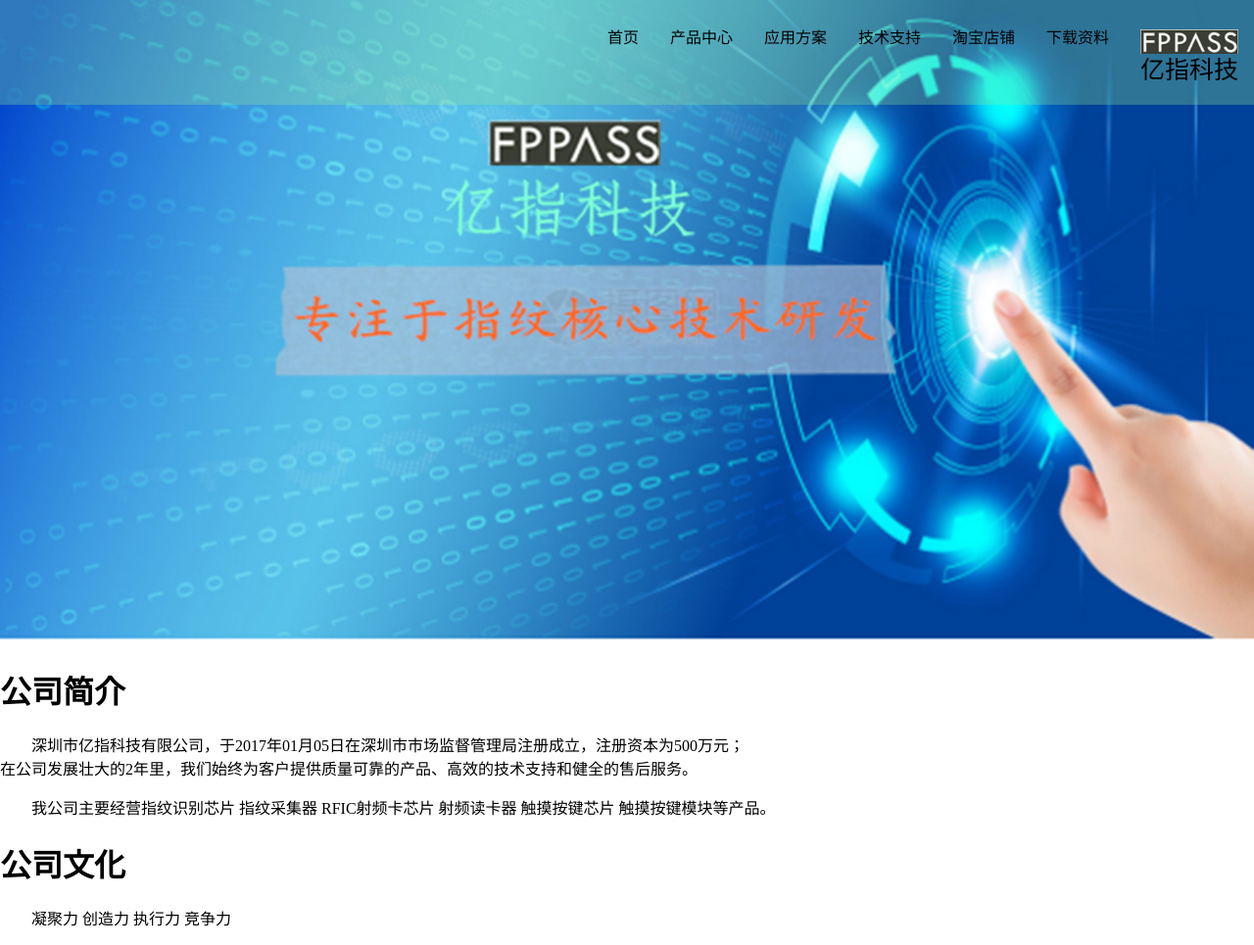
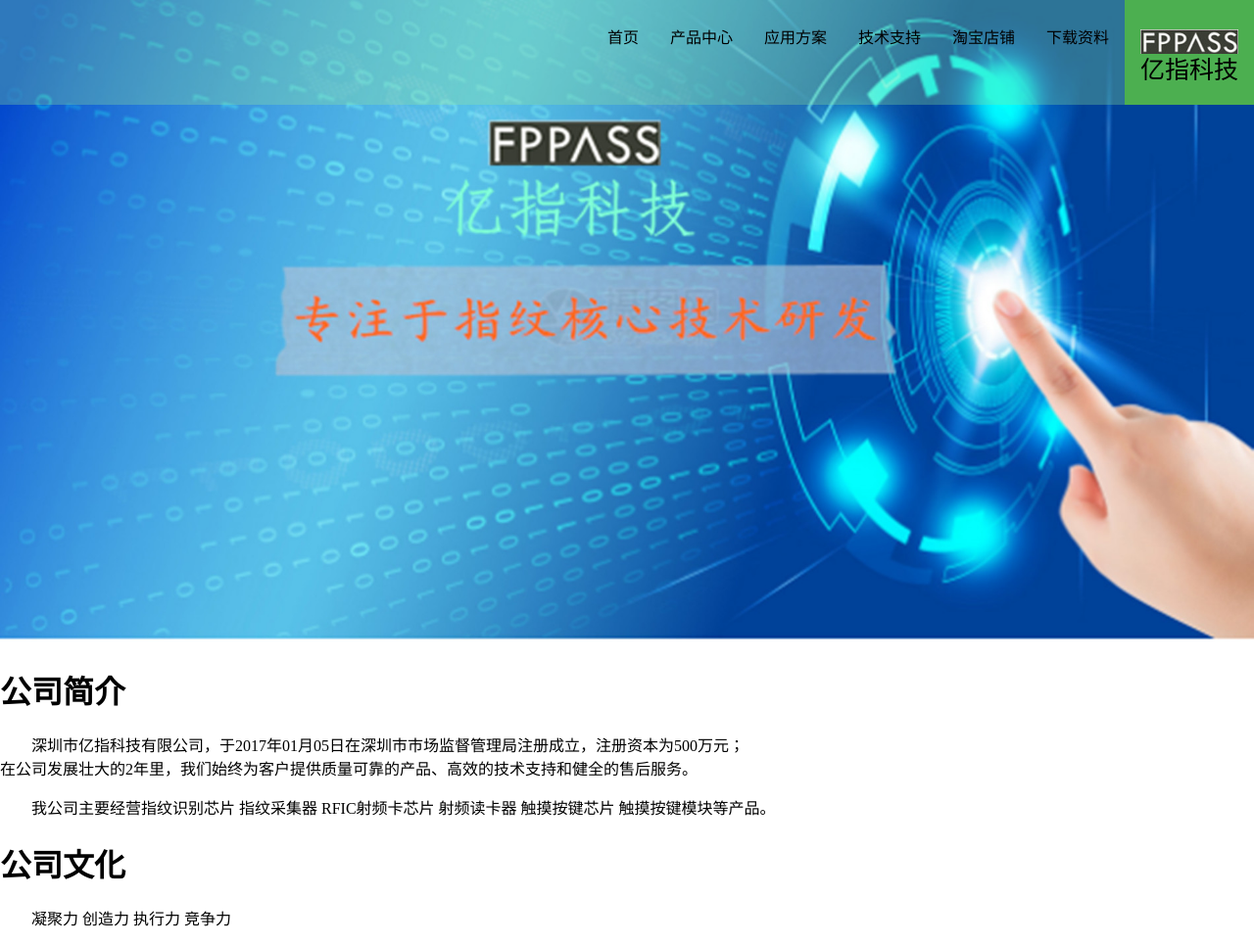
Before and after one commit to easyfp/easyfp.github.io, a Jekyll site: the page about.html, which Jekyll copies as it is, in a window 1280 px wide and 965 px high. Shown: the whole window at 98% size. Built offline with Jekyll 4.4.1, drawn with Linux system fonts in a browser that asks for light colours.

Commit message:
Update about.html

```diff
--- a/about.html
+++ b/about.html
@@ -40,12 +40,12 @@
 </style>
 </head>
 <body>
-             <ul class="nav navbar-nav navbar-right">
+             <ul>
 	   <li>
 	   <style type="text/css">
 		a{text-decoration:none;}
 	   </style>
-	<a class="navbar-brand page-scroll"  href="#page-top" style="text-align:center;font-size:25px"><img src="img/portfolio/7.jpg" style="position:relative;top:10px;"width="100" height="25">
+	<a class="active"  href="#page-top" style="text-align:center;font-size:25px"><img src="img/portfolio/7.jpg" style="position:relative;top:10px;"width="100" height="25">
          <br/>亿指科技</a>
 
 	         <li>
```
